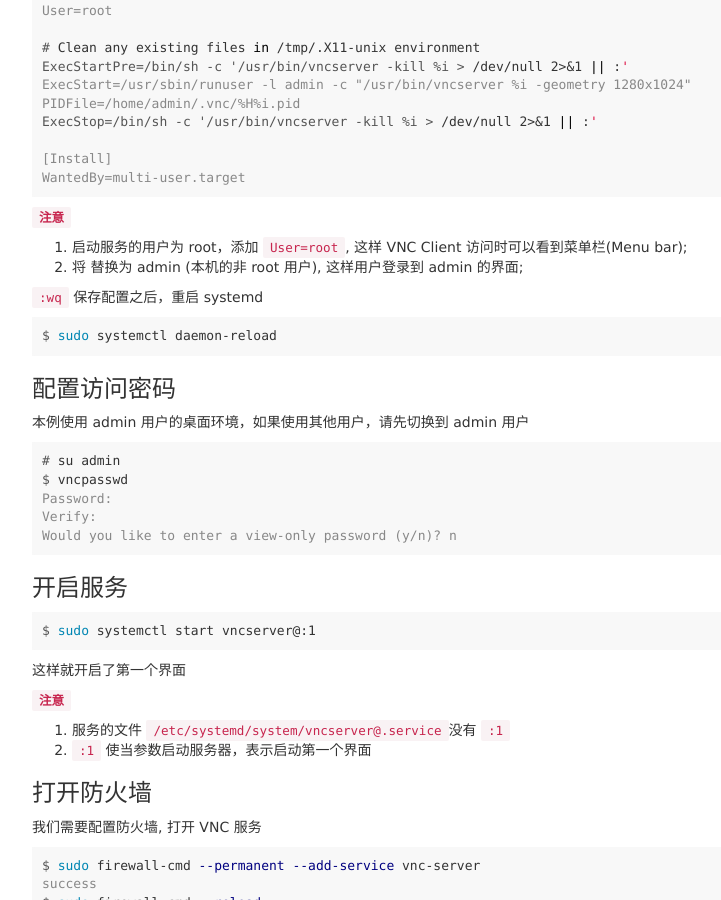
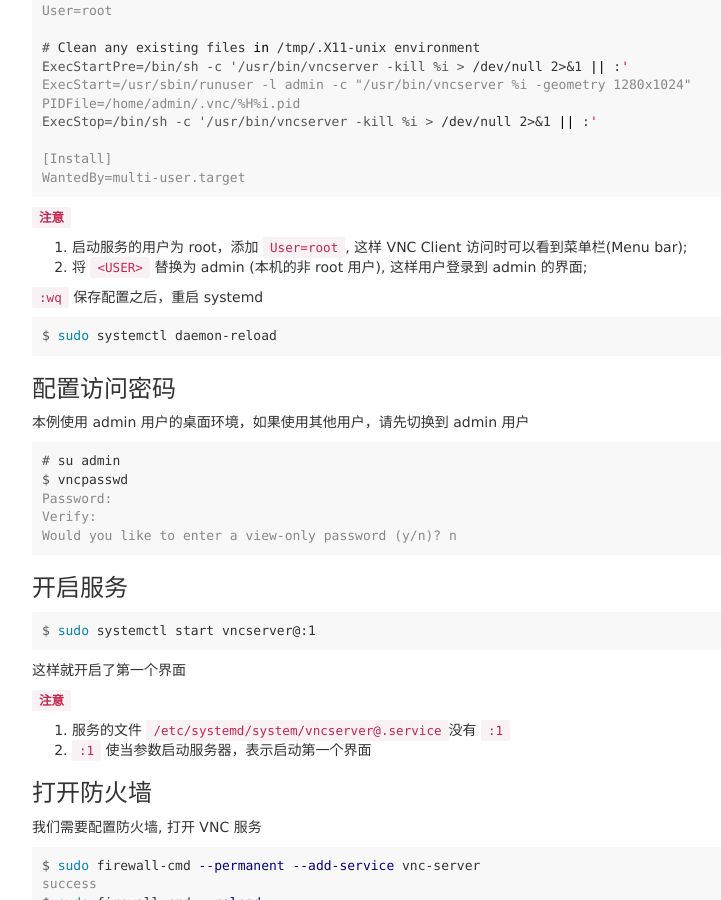
Before and after one commit to zhanming/zhanming.github.com, a Jekyll site: the page built from _posts/2018-03-06-how-to-config-vnc-server-on-centos-7.markdown, in a window 1280 px wide and 900 px high, scrolled down 2279 px. Shown: the whole window, without its empty margins (38-759 px from the left). Built offline with Jekyll 4.4.1, drawn with Linux system fonts in a browser that asks for light colours; comment, search, counter and statistics services are not loaded.

Commit message:
update for escape character

```diff
--- a/_posts/2018-03-06-how-to-config-vnc-server-on-centos-7.markdown
+++ b/_posts/2018-03-06-how-to-config-vnc-server-on-centos-7.markdown
@@ -138,7 +138,7 @@ WantedBy=multi-user.target
 **`注意`**
 
 1. 启动服务的用户为 root，添加 `User=root`, 这样 VNC Client 访问时可以看到菜单栏(Menu bar);
-2. 将 <USER> 替换为 admin (本机的非 root 用户), 这样用户登录到 admin 的界面;
+2. 将 `<USER>` 替换为 admin (本机的非 root 用户), 这样用户登录到 admin 的界面;
 
 `:wq` 保存配置之后，重启 systemd
 
```
